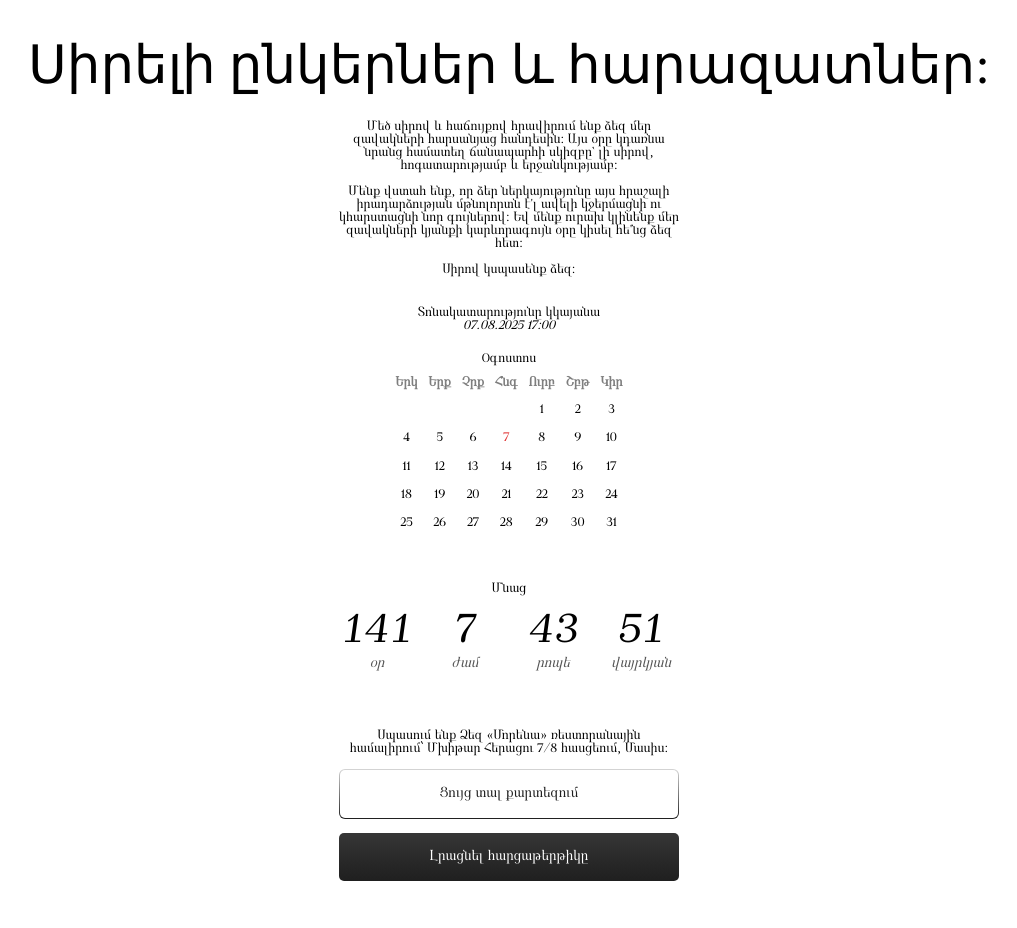
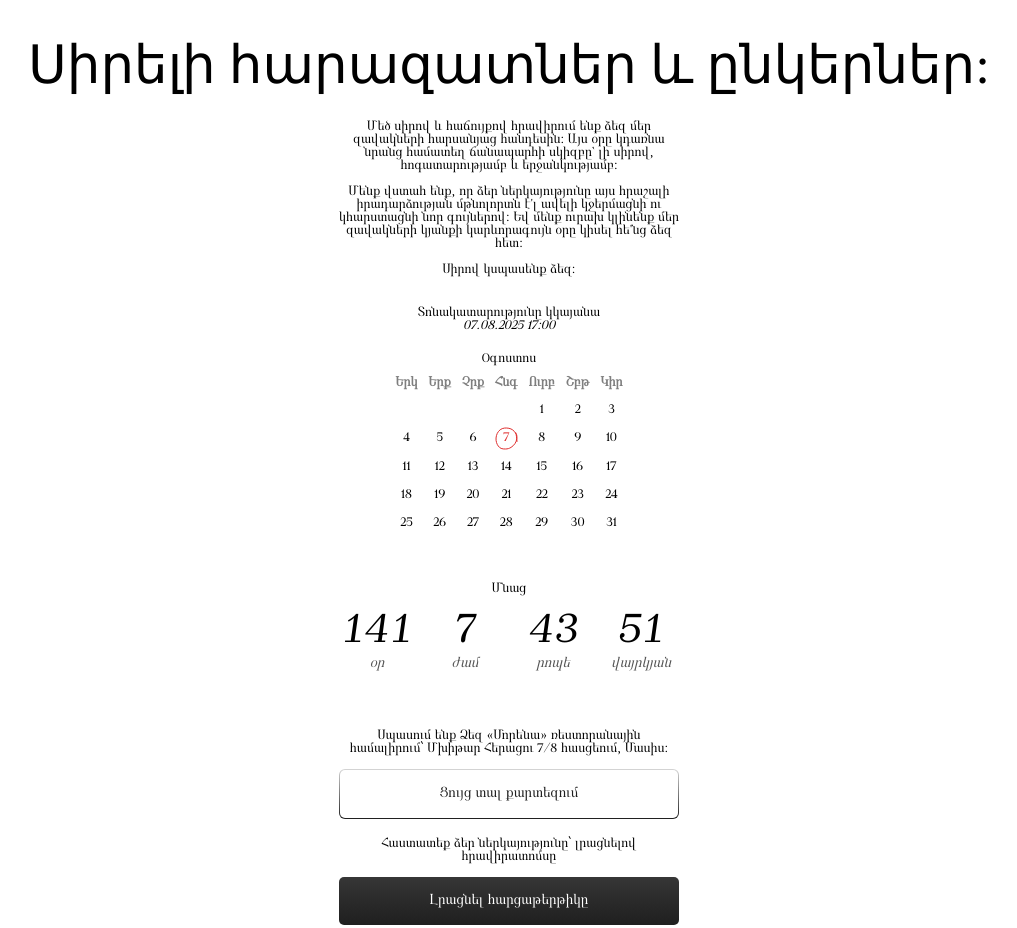
Before and after one commit to legashee/legashee.github.io, a plain HTML site: page maina_arm.html in a window 1280 px wide. Shown: the part 642-1570 px from the top of the page, without its empty margins (131-1148 px from the left). Drawn offline with Linux system fonts and the light colour scheme; files whose address does not match are found by name.

Commit message:
Changes 1.1

```diff
--- a/maina_arm.html
+++ b/maina_arm.html
@@ -32,7 +32,7 @@
             </div>
         </div>
         <div id="main">
-            <p class="headtitle">Սիրելի ընկերներ և հարազատներ:</p>
+            <p class="headtitle">Սիրելի հարազատներ և ընկերներ:</p>
             <p class="maintext">
                 Մեծ սիրով և հաճույքով հրավիրում ենք ձեզ մեր զավակների հարսանյաց հանդեսին:
                 Այս օրը  կդառնա նրանց համատեղ ճանապարհի սկիզբը`
@@ -78,7 +78,7 @@
                                     <td>4</td>
                                     <td>5</td>
                                     <td>6</td>
-                                    <td style="color:#E02E2E">7</td> <!-- 7 августа выделено красным -->
+                                    <td style="color:#E02E2E; background-image: url(/redcircle.svg); background-position: 100% 100%; background-repeat: no-repeat;">7</td> <!-- 7 августа выделено красным -->
                                     <td>8</td>
                                     <td>9</td>
                                     <td>10</td>
@@ -143,6 +143,8 @@
             <div class="buttonpad">
                 <a href="https://yandex.ru/profile/222913353582/"  target="_blank"><button id="map">Ցույց տալ քարտեզում</button></a>
             </div>
+            <br>
+            <p class="maintext">Հաստատեք ձեր ներկայությունը՝ լրացնելով հրավիրատոմսը</p>
             <a href="https://docs.google.com/forms/d/e/1FAIpQLSc5-LS2k80LiELnAu3tICe8GGw1VphK6dPvU2dCEY08qHvROg/viewform?usp=header" target="_blank">
                 <button id="form">Լրացնել հարցաթերթիկը</button>
             </a>
```
Also changed, not shown: maina_rus.html (+4 -2 lines), mainm_arm.html (+4 -2 lines), mainm_rus.html (+4 -2 lines), redcircle.svg (added).
